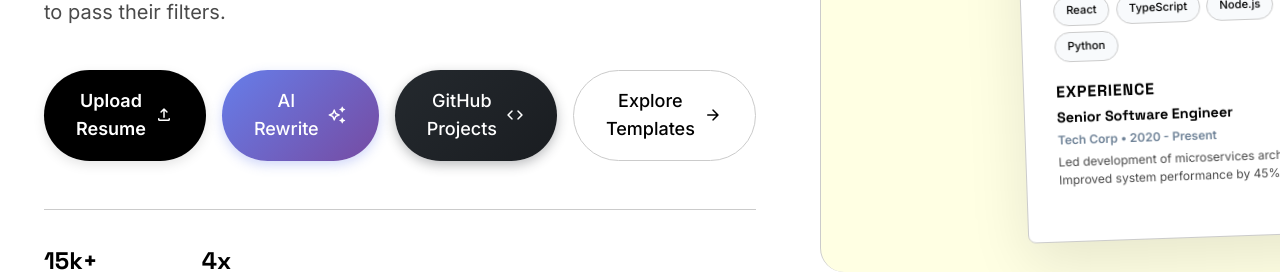
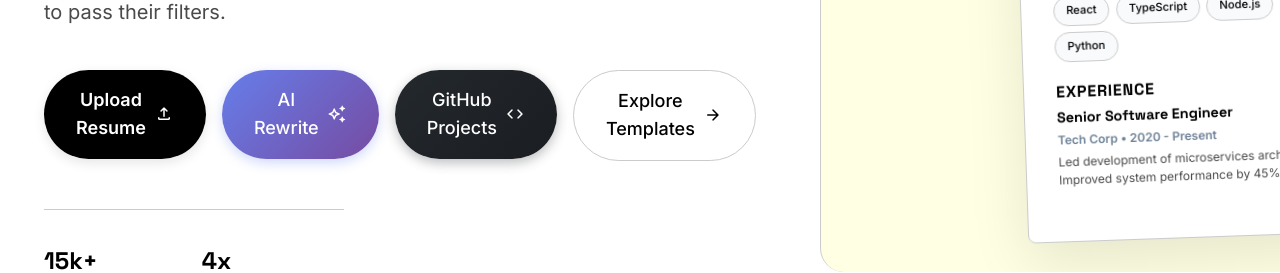
Before and after one commit to shivtchandra/Resumit, a React (Vite) app in the folder frontend/: page / in a window 1280 px wide. Shown: the part 461-734 px from the top of the page. Built offline with nearby package versions, Linux system fonts and the light colour scheme; no server answers.

Commit message:
fix(landing): left align hero section content

```diff
--- a/frontend/src/pages/Landing.tsx
+++ b/frontend/src/pages/Landing.tsx
@@ -31,7 +31,8 @@ const styles = {
     heroLeft: {
         display: 'flex',
         flexDirection: 'column' as const,
-        justifyContent: 'center'
+        justifyContent: 'center',
+        alignItems: 'flex-start' as const
     },
     pill: {
         display: 'inline-flex',
@@ -75,7 +76,8 @@ const styles = {
         display: 'flex',
         flexDirection: 'column' as const,
         gap: '1rem',
-        marginBottom: '3rem'
+        marginBottom: '3rem',
+        alignItems: 'flex-start' as const
     },
     ctaContainerSm: {
         flexDirection: 'row' as const
```
